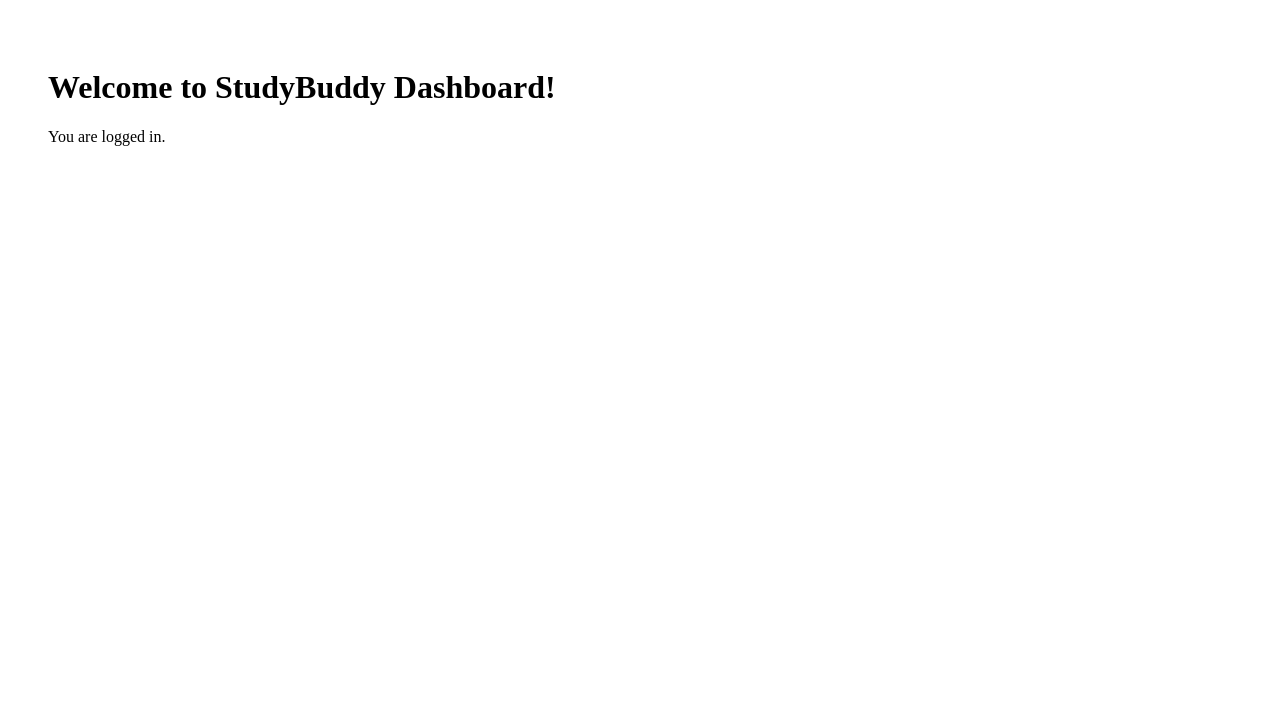
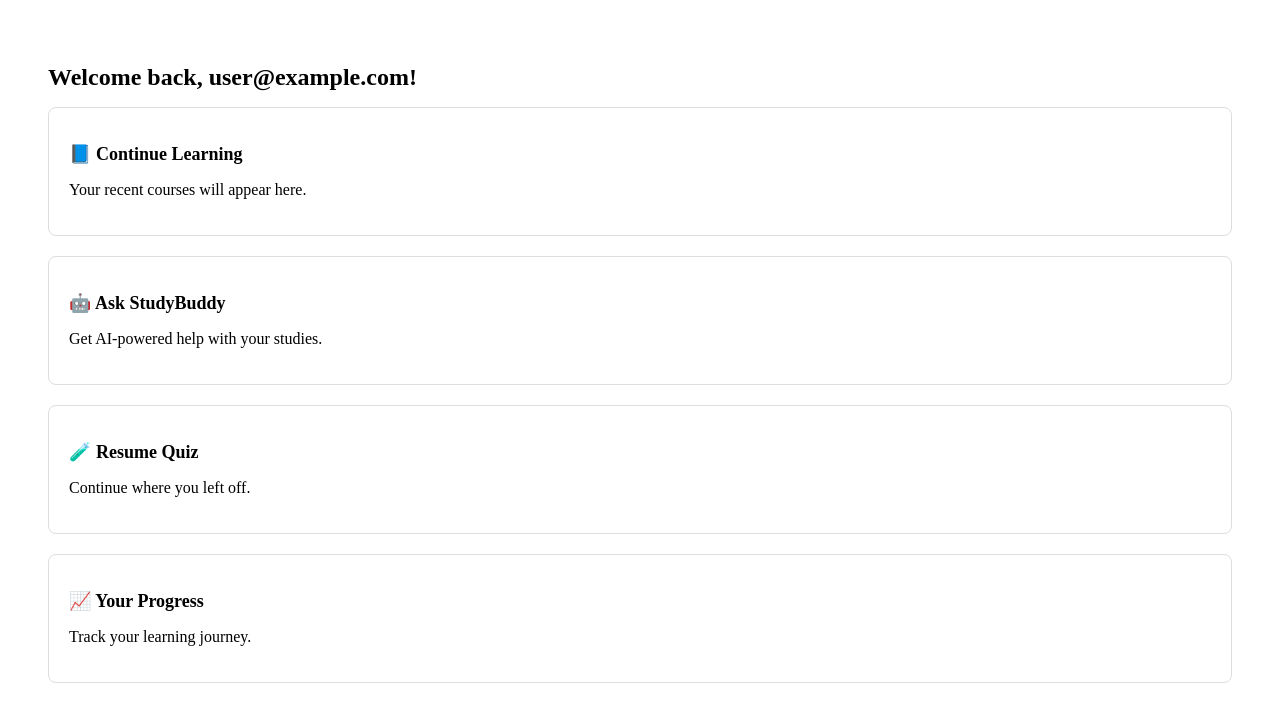
Before and after one commit to Cali757/studybuddy-dashboard, a Next.js app: page /dashboard in a window 1280 px wide. Shown: the top 722 px of the page. Built offline with nearby package versions, Linux system fonts and the light colour scheme; no server answers; sample sign-in values are in the browser's storage.

Commit message:
Implement auth flow with useRequireAuth hook and update dashboard as central hub

```diff
--- a/app/dashboard/page.tsx
+++ b/app/dashboard/page.tsx
@@ -1,10 +1,38 @@
 "use client";
+import { useRequireAuth } from "@/lib/useRequireAuth";
+import { getAuth } from "firebase/auth";
+import app from "@/lib/firebase";
 
 export default function Dashboard() {
+  const loading = useRequireAuth();
+  const auth = getAuth(app);
+  const user = auth.currentUser;
+
+  if (loading) return <div style={{ padding: 40 }}><p>Loading dashboard...</p></div>;
+
   return (
-    <div style={{ padding: 40 }}>
-      <h1>Welcome to StudyBuddy Dashboard!</h1>
-      <p>You are logged in.</p>
+    <div style={{ padding: 40 }} className="space-y-6">
+      <h1 style={{ fontSize: '24px', fontWeight: 'bold' }}>Welcome back{user?.email ? `, ${user.email}` : ''}!</h1>
+
+      <section style={{ padding: '20px', border: '1px solid #ddd', borderRadius: '8px', marginBottom: '20px' }}>
+        <h2 style={{ fontSize: '18px', marginBottom: '10px' }}>📘 Continue Learning</h2>
+        <p>Your recent courses will appear here.</p>
+      </section>
+
+      <section style={{ padding: '20px', border: '1px solid #ddd', borderRadius: '8px', marginBottom: '20px' }}>
+        <h2 style={{ fontSize: '18px', marginBottom: '10px' }}>🤖 Ask StudyBuddy</h2>
+        <p>Get AI-powered help with your studies.</p>
+      </section>
+
+      <section style={{ padding: '20px', border: '1px solid #ddd', borderRadius: '8px', marginBottom: '20px' }}>
+        <h2 style={{ fontSize: '18px', marginBottom: '10px' }}>🧪 Resume Quiz</h2>
+        <p>Continue where you left off.</p>
+      </section>
+
+      <section style={{ padding: '20px', border: '1px solid #ddd', borderRadius: '8px' }}>
+        <h2 style={{ fontSize: '18px', marginBottom: '10px' }}>📈 Your Progress</h2>
+        <p>Track your learning journey.</p>
+      </section>
     </div>
   );
 }
--- a/app/lesson/[id]/page.tsx
+++ b/app/lesson/[id]/page.tsx
@@ -6,8 +6,10 @@
 import { doc, getDoc, updateDoc } from 'firebase/firestore';
 import { onAuthStateChanged } from 'firebase/auth';
 import { trackUsage } from '@/lib/trackUsage';
+import { useRequireAuth } from '@/lib/useRequireAuth';
 
 export default function LessonPage() {
+  const { loading: authLoading } = useRequireAuth();
   const params = useParams();
   const router = useRouter();
   const lessonId = params.id as string;
--- a/app/login/page.tsx
+++ b/app/login/page.tsx
@@ -19,7 +19,7 @@
       const user = await signInWithEmailAndPassword(auth, email, password);
       console.log("USER LOGGED IN:", user.user.email);
       alert("Login successful!");
-      router.push("/");
+      router.push("/dashboard");
     } catch (err: any) {
       console.error("LOGIN ERROR:", err);
       alert(err.message);
--- a/app/quiz/page.tsx
+++ b/app/quiz/page.tsx
@@ -6,8 +6,10 @@
 import { collection, addDoc } from 'firebase/firestore';
 import { onAuthStateChanged } from 'firebase/auth';
 import { trackUsage } from '@/lib/trackUsage';
+import { useRequireAuth } from '@/lib/useRequireAuth';
 
 export default function QuizPage() {
+  const { loading: authLoading } = useRequireAuth();
   const router = useRouter();
   const [userId, setUserId] = useState<string | null>(null);
   const [currentQuestion, setCurrentQuestion] = useState(0);
--- a/app/referrals/page.tsx
+++ b/app/referrals/page.tsx
@@ -5,8 +5,10 @@
 import { auth } from '@/lib/firebase';
 import { getUserReferralCode, getReferralStats, getReferralHistory } from '@/lib/referrals';
 import { getPendingRewards, claimAllRewards } from '@/lib/referralRewards';
+import { useRequireAuth } from '@/lib/useRequireAuth';
 
 export default function ReferralsPage() {
+  const { loading: authLoading } = useRequireAuth();
   const router = useRouter();
   const [loading, setLoading] = useState(true);
   const [user, setUser] = useState<any>(null);
--- a/app/signup/page.tsx
+++ b/app/signup/page.tsx
@@ -26,8 +26,8 @@
         password
       );
       console.log("USER CREATED:", user.user.email);
-      alert("Account created successfully! Redirecting to home page...");
-      router.push("/");
+      alert("Account created successfully! Redirecting to dashboard...");
+      router.push("/dashboard");
     } catch (err: any) {
       console.error("SIGNUP ERROR:", err);
       alert(err.message);
--- /dev/null
+++ b/lib/useRequireAuth.ts
@@ -0,0 +1,20 @@
+"use client";
+import { getAuth, onAuthStateChanged } from "firebase/auth";
+import { useRouter } from "next/navigation";
+import { useEffect, useState } from "react";
+import app from "@/lib/firebase";
+
+export function useRequireAuth() {
+  const auth = getAuth(app);
+  const router = useRouter();
+  const [loading, setLoading] = useState(true);
+
+  useEffect(() => {
+    return onAuthStateChanged(auth, (user) => {
+      if (!user) router.push("/login");
+      else setLoading(false);
+    });
+  }, []);
+
+  return loading;
+}
```
Also changed, not shown: app/create/page.tsx (+10 -0 lines).
